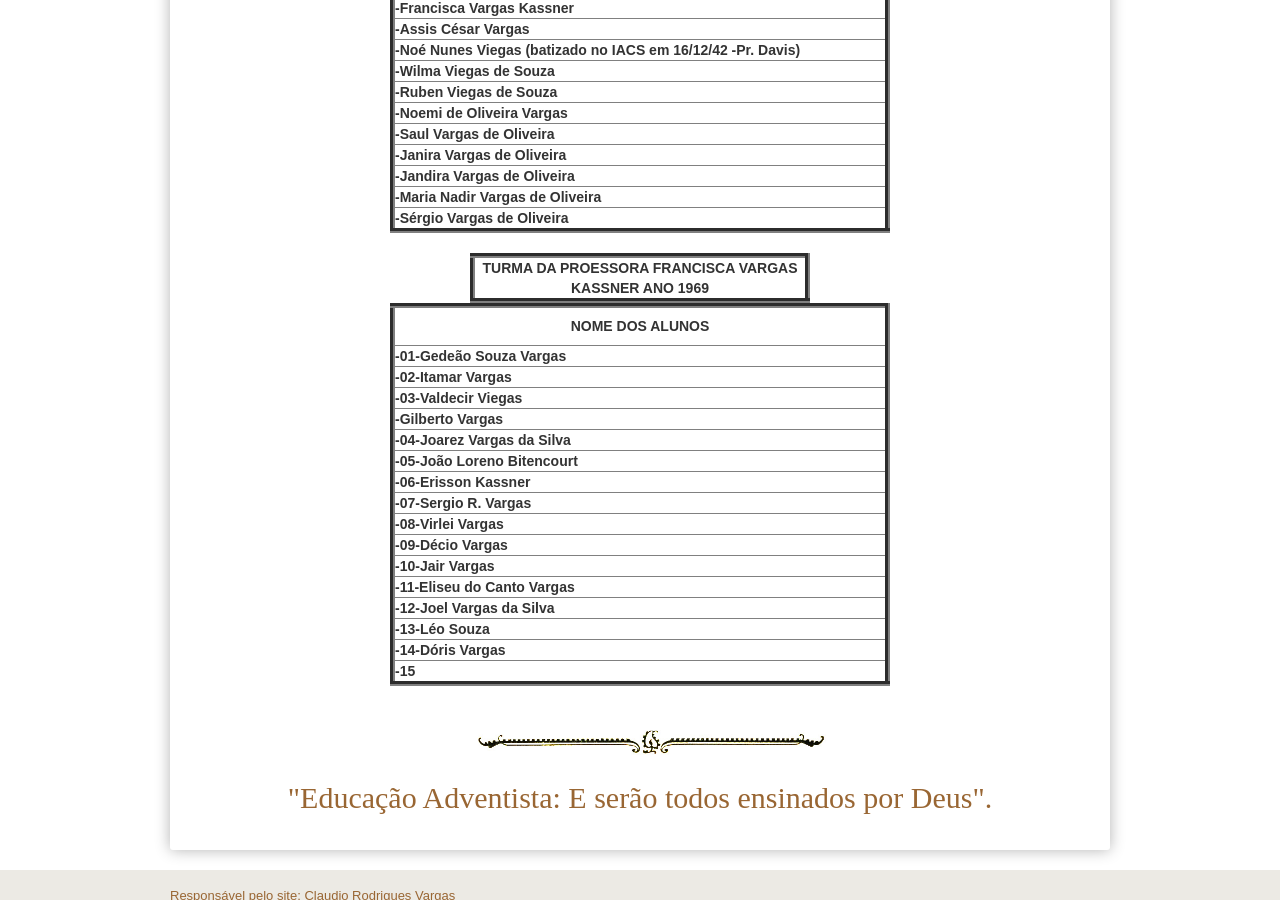
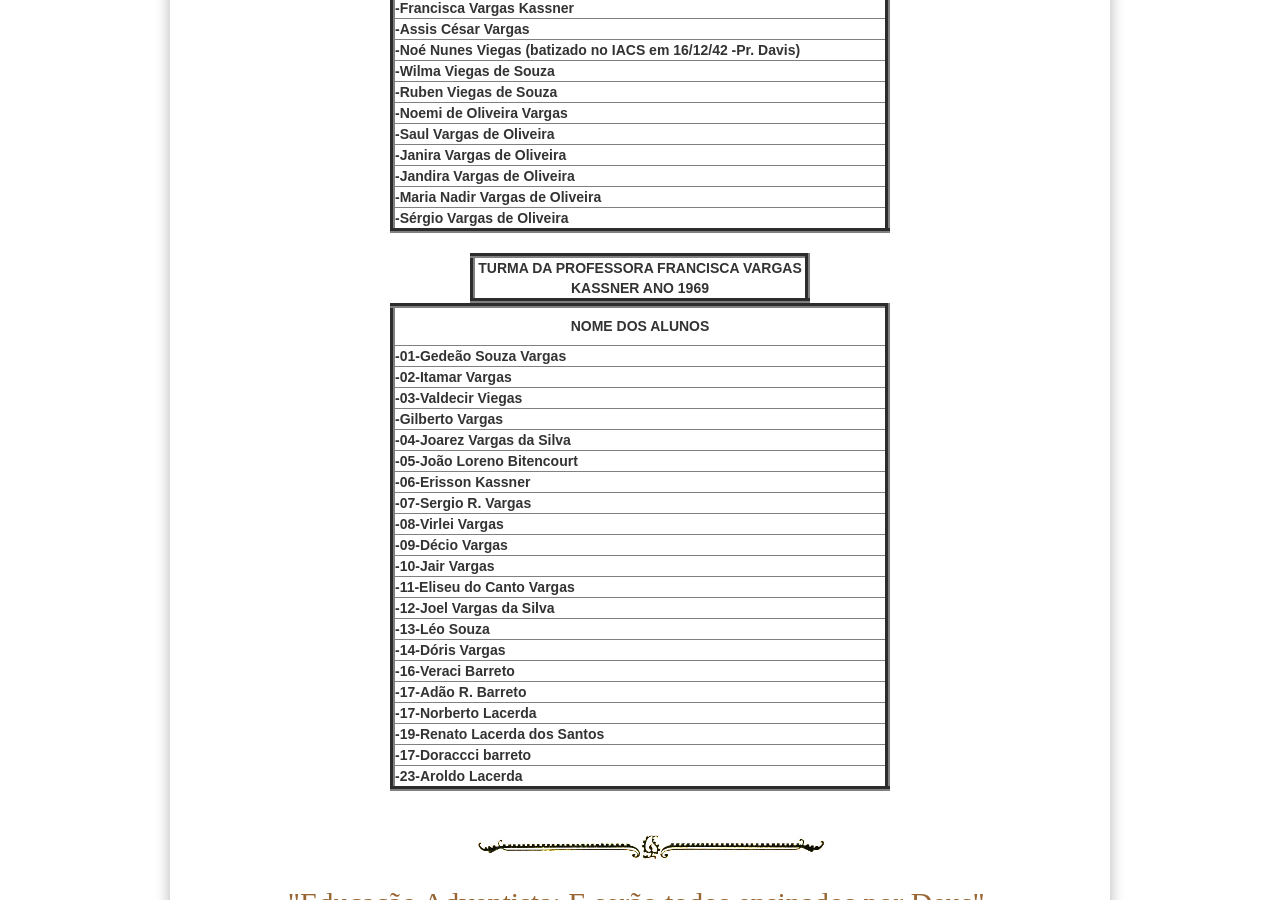
Before and after one commit to claudiovargas1955/claudiovargas1955.github.io, a Jekyll site: the page built from _pages/ensino-da-iasd-bosque.html, in a window 1280 px wide and 900 px high, scrolled down 1205 px. Built offline with Jekyll 4.4.1, drawn with Linux system fonts in a browser that asks for light colours; some web fonts are replaced.

Commit message:
Update ensino-da-iasd-bosque.html

```diff
--- a/_pages/ensino-da-iasd-bosque.html
+++ b/_pages/ensino-da-iasd-bosque.html
@@ -245,7 +245,7 @@ tr:hover{
      <table border="5px" color="#ffffff" width="340px" cellspacing="10px" cellpadding="10px" height="50px">
 
         <tr>
-            <td align="center"><b>TURMA DA PROESSORA FRANCISCA VARGAS KASSNER ANO 1969</b></td>
+            <td align="center"><b>TURMA DA PROFESSORA FRANCISCA VARGAS KASSNER ANO 1969</b></td>
         </tr>
 
 
@@ -330,8 +330,33 @@ tr:hover{
 
         </tr>
 
+           <tr>
+           <td align="left" width="300px"><b>-16-Veraci Barreto</b></td>
+
+        </tr>
+
         <tr>
-           <td align="left" width="300px"><b>-15</b></td>
+           <td align="left" width="300px"><b>-17-Adão R. Barreto</b></td>
+
+        </tr>
+
+           <tr>
+           <td align="left" width="300px"><b>-17-Norberto Lacerda</b></td>
+
+        </tr>
+
+              <tr>
+           <td align="left" width="300px"><b>-19-Renato Lacerda dos Santos</b></td>
+
+        </tr>
+
+               <tr>
+           <td align="left" width="300px"><b>-17-Doraccci barreto</b></td>
+
+        </tr>
+
+           <tr>
+           <td align="left" width="300px"><b>-23-Aroldo Lacerda</b></td>
 
         </tr>
 
```
